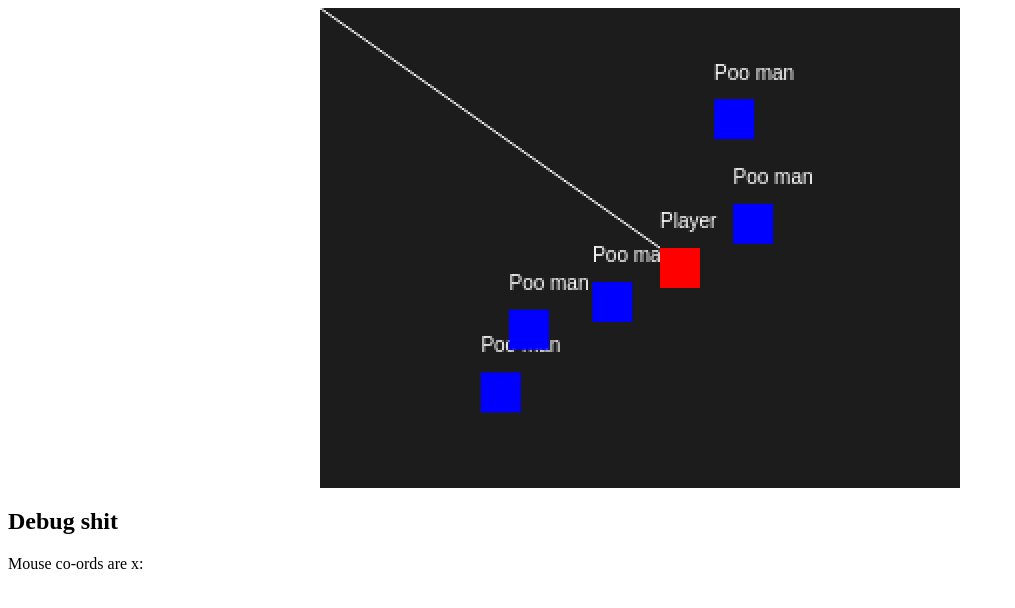
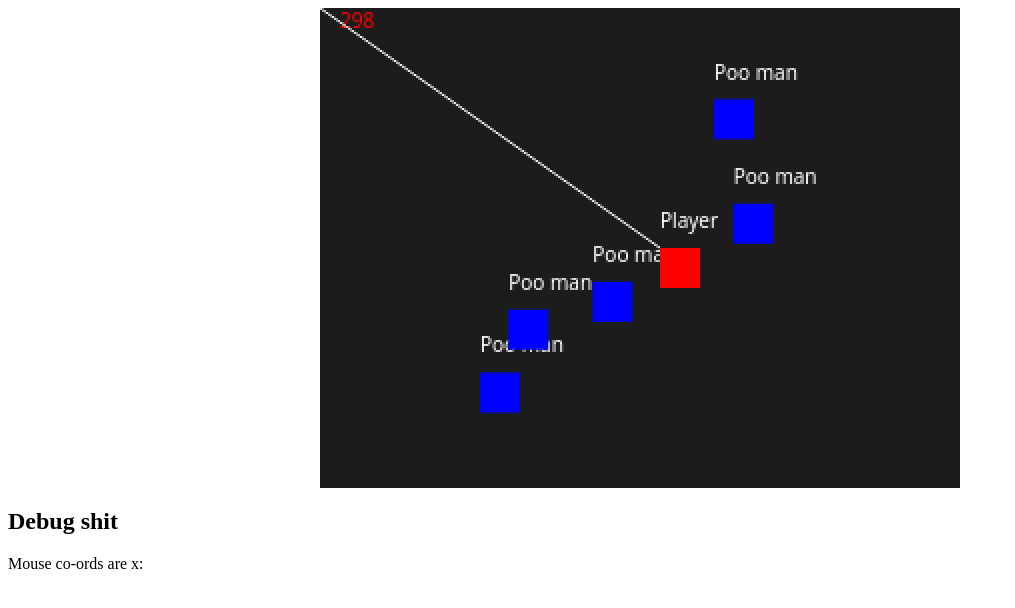
Before and after one commit to byemc/deathbyhamster, a plain HTML site: page index.html in a window 1280 px wide. Shown: the whole page, without its empty margins (0-1015 px from the left). Drawn offline with Linux system fonts and the light colour scheme.

Commit message:
*changing vchanges*

```diff
--- a/game.js
+++ b/game.js
@@ -49,6 +49,10 @@ class Canvas {
         this.ctx.fillText(string, x, y);
     }
 
+    setFont(fontStack=fontStack, size="10") {
+        this.ctx.font = `${size}px ${fontStack}`
+    }
+
     drawLine(x1, y1, x2, y2, color) {
         this.ctx.strokeStyle = color;
         this.ctx.beginPath();
@@ -62,12 +66,15 @@ class Canvas {
 // Entity classes
 
 class Hamster {
-    constructor(name="", x=0, y=0) {
+    constructor(name="", trueX=0, trueY=0) {
         this.name = name;
-        this.x = x;
-        this.y = y;
         this.velocity = {x: 1, y: 0};
         this.maxVelocity = {x: 2, y: 2};
+        this.trueX = trueX
+        this.trueY = trueY
+        this.x = Math.round(this.trueX);
+        this.y = Math.round(this.trueY);
+
 
         this.aim = {x: 0, y: 0};
 
@@ -76,8 +83,10 @@ class Hamster {
     // collision detection
 
     update() {
-        this.x += this.velocity.x;
-        this.y += this.velocity.y;
+        this.trueX += this.velocity.x;
+        this.trueY += this.velocity.y;
+        this.x = Math.round(this.trueX);
+        this.y = Math.round(this.trueY);
         // decrease velocity
         this.velocity.x *= 0.9;
         this.velocity.y *= 0.9;
@@ -110,6 +119,7 @@ class Hamster {
     draw(canvas) {
         canvas.drawRect(this.x, this.y, 20, 20, "red");
         // draw the name above the hamster
+
         canvas.drawText(this.name, this.x, this.y - 10, "white");
     }
 }
@@ -162,6 +172,7 @@ if (canvas.ctx == null) {
 }
 gameCtx = canvas.ctx;
 canvas.fill("#1c1c1c");
+canvas.setFont(fontStack);
 
 // Game init
 var player = new Hamster("Player", canvas.width/2, canvas.height/2);
@@ -171,11 +182,11 @@ player.draw(canvas);
 
 // THe input checker-inator
 /* Here's how it works:
-    If a keydown is detected, the key preforms it's action
+If a keydown is detected, the key preforms it's action
     If it doesn't get unpressed in the tick, keep the velocity at the max
-*/
-var keys = {};
-document.addEventListener('keydown', function(e) {
+    */
+   var keys = {};
+   document.addEventListener('keydown', function(e) {
     keys[e.code] = true;
 } );
 document.addEventListener('keyup', function(e) {
@@ -200,16 +211,18 @@ var gameStart = false;
 // game loop
 var gameLoop = setInterval(() => {
 
+    canvas.fill("#1c1c1c");
+    canvas.drawText(frames, 10, 10, "red");
+    frames++;
+
+
     if (frames > 30) {
         gameStart = true;
-    } else {
-        frames++;
     }
 
     if (gameStart) {
 
         // log("debug", "Tick!");
-        canvas.fill("#1c1c1c");
 
         // input checker
         if (keys["ArrowUp"]) {
--- a/index.html
+++ b/index.html
@@ -11,11 +11,8 @@
             margin: auto;
             width: 640px;
             height: 480px;
-
-            /* display the canvas with crisp edges to avoid it looking blurry */
-            image-rendering: -webkit-optimize-contrast;
             image-rendering: -moz-crisp-edges;
-            image-rendering: crisp-edges;
+            image-rendering: -webkit-crisp-edges;
             image-rendering: pixelated;
 
 
```
